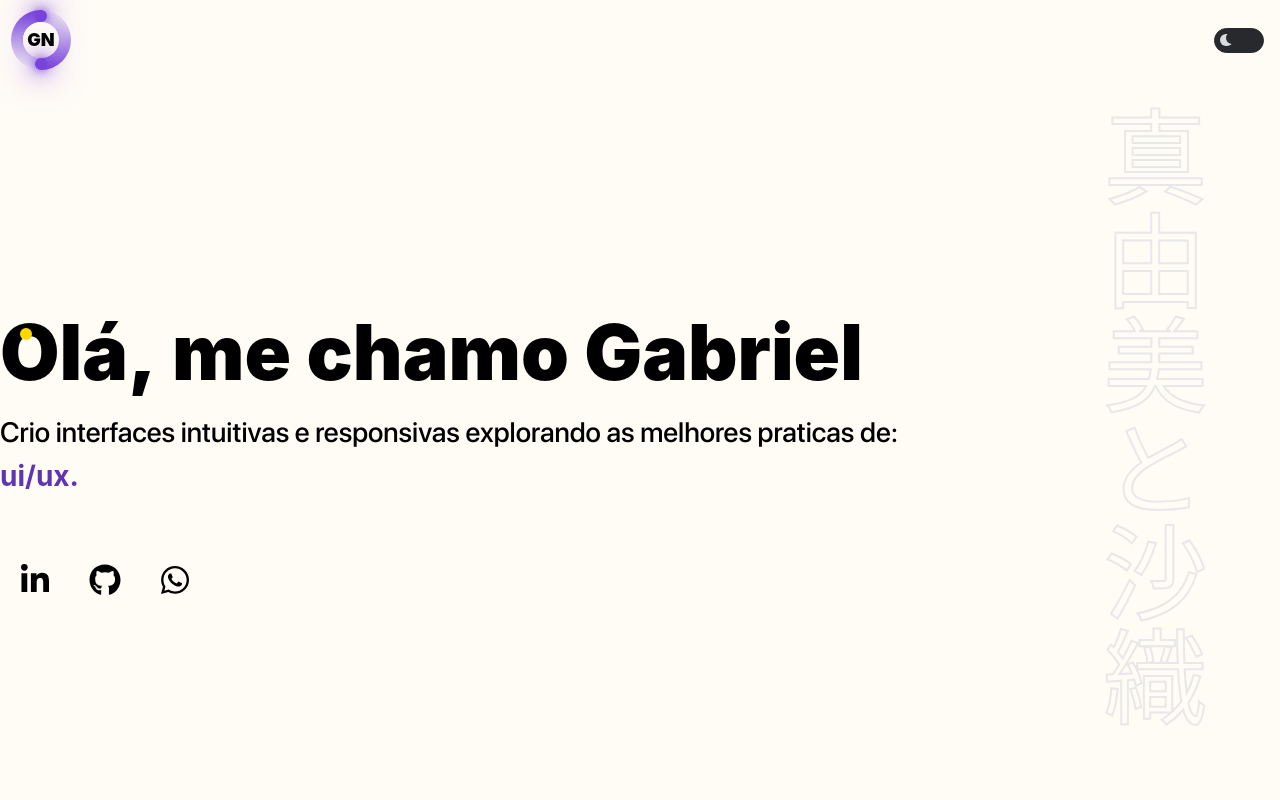
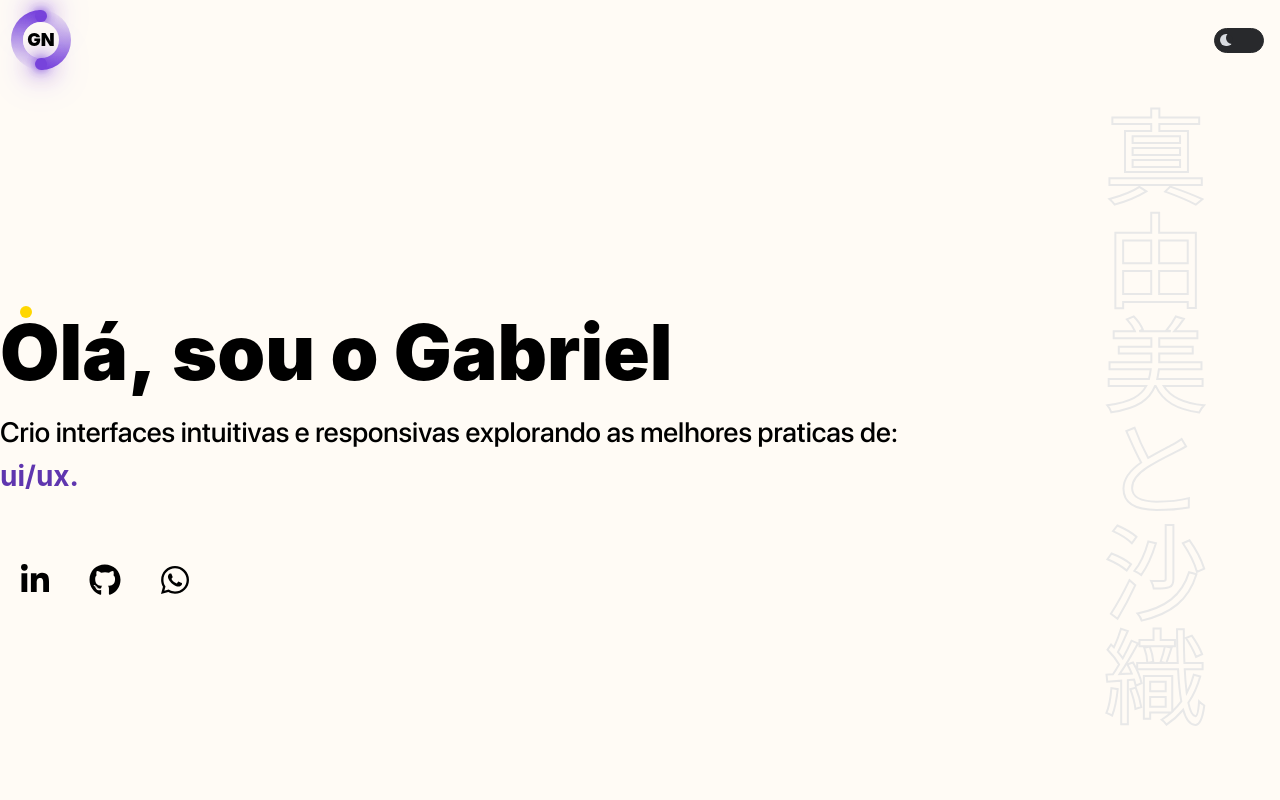
Before and after one commit to GabrielNBS/repository, a React (Create React App) app: page / in a window 1280 px wide. Shown: the top 800 px of the page. Built offline with nearby package versions, Linux system fonts and the light colour scheme; a web font is replaced by a local one.

Commit message:
style: Update AnimatedText component to accept text as prop; Modify Contact and Hero components to use animatedtext; Adjust container style in contact

```diff
--- a/src/Containers/Contact/index.tsx
+++ b/src/Containers/Contact/index.tsx
@@ -4,12 +4,13 @@ import { Text } from '../../Components/Text/styles'
 import Button from '../../Components/Button/Buttons'
 import Footer from '../Footer'
 import { FaEnvelope, FaLinkedin } from 'react-icons/fa'
+import AnimatedText from '../../motion/AnimatedText'
 
 export default function Contact() {
   return (
     <S.ContactContainer>
       <Text as="h2" $variant="hero">
-        ENTRE EM CONTATO
+        <AnimatedText text="Entre em contato" />
       </Text>
       <div data-aos="fade-up" data-aos-duration="1500">
         <Button
--- a/src/Containers/Contact/styles.ts
+++ b/src/Containers/Contact/styles.ts
@@ -19,7 +19,7 @@ export const ContactContainer = styled.section`
     text-align: center;
   }
 
-  div {
+  div:nth-child(2) {
     display: flex;
     gap: 2rem;
 
--- a/src/Containers/Hero/Hero.tsx
+++ b/src/Containers/Hero/Hero.tsx
@@ -12,7 +12,7 @@ export default function Hero() {
       <span className="children_names">真由美と沙織</span>
       <div className="container">
         <Text as="h2" $variant="hero">
-          <AnimatedText />
+          <AnimatedText text="Olá, sou o Gabriel" />
         </Text>
         <Text as="p" $variant="h3">
           <FadeInText>
--- a/src/motion/AnimatedText.tsx
+++ b/src/motion/AnimatedText.tsx
@@ -1,7 +1,10 @@
-import React from 'react'
-import { motion } from 'framer-motion'
+import React, { useRef } from 'react'
+import { motion, useInView } from 'framer-motion'
 
-const text = 'Olá, me chamo Gabriel'
+type AnimatedTextProps = {
+  text: string
+  delay?: number
+}
 
 const container = {
   hidden: { opacity: 0 },
@@ -29,12 +32,20 @@ const child = {
   },
 }
 
-export default function AnimatedText() {
+export default function AnimatedText({ text, delay = 1 }: AnimatedTextProps) {
+  const ref = useRef(null)
+  const isInView = useInView(ref, {
+    once: false, // anima mais de uma vez só quando entra na tela
+    margin: '-100px', // dispara um pouco antes de aparecer totalmente
+  })
+
   return (
     <motion.div
+      ref={ref}
       variants={container}
+      custom={delay}
       initial="hidden"
-      animate="visible"
+      animate={isInView ? 'visible' : 'hidden'}
       style={{
         display: 'flex',
         flexWrap: 'wrap',
```
